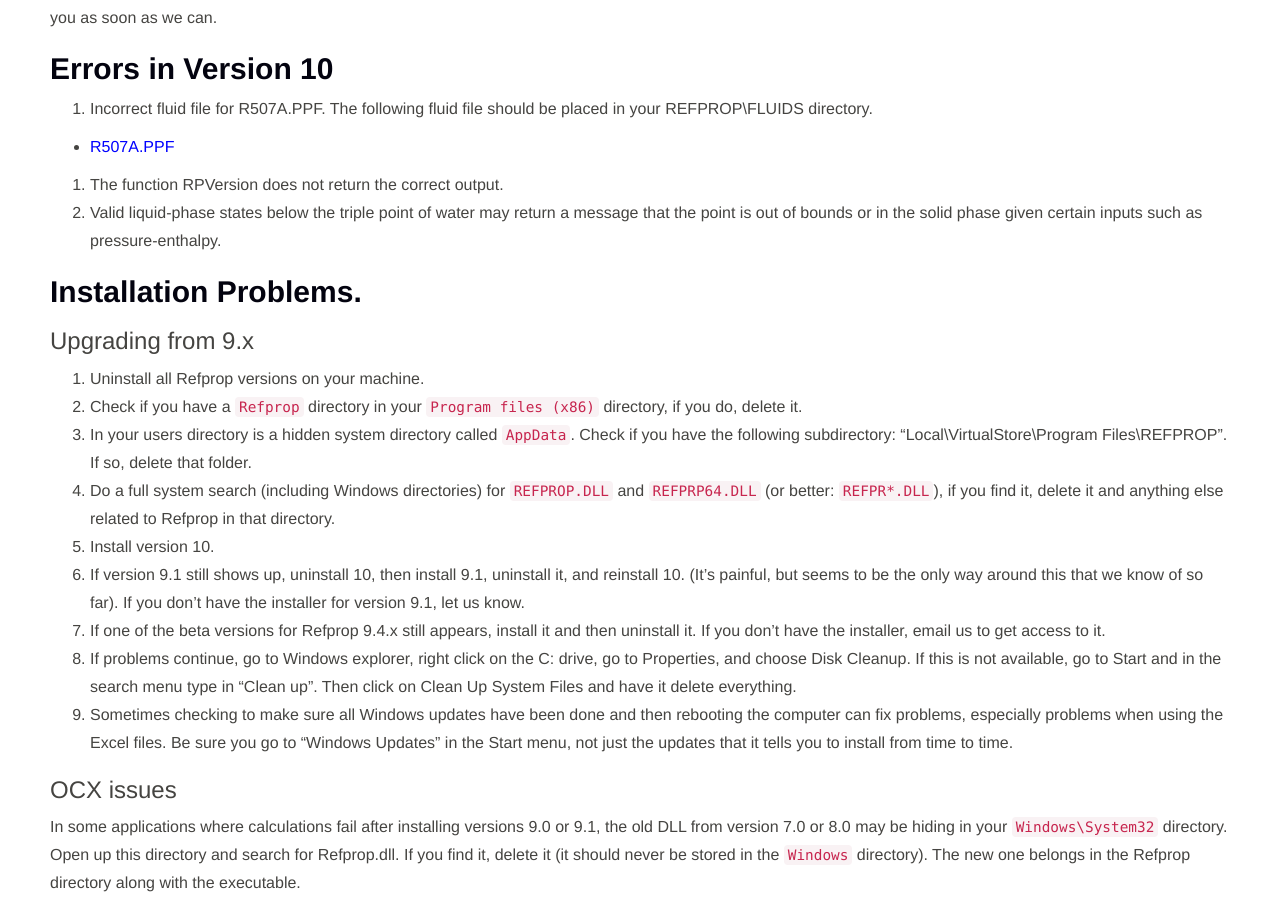
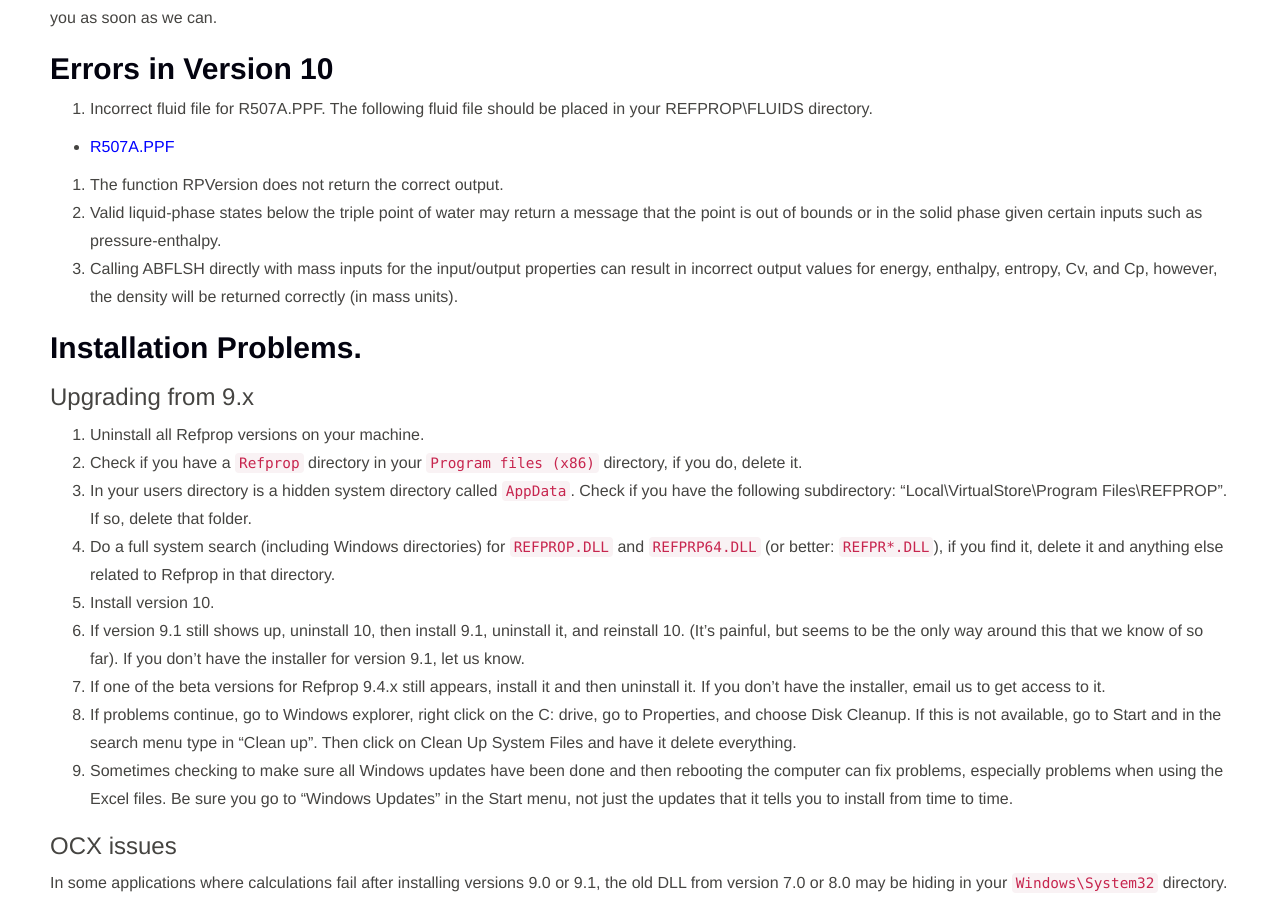
Before and after one commit to usnistgov/REFPROP-docs, a Jekyll site: the page built from index.md, in a window 1280 px wide and 900 px high, scrolled down 1600 px. Built offline with Jekyll 4.4.1, drawn with Linux system fonts in a browser that asks for light colours; nearby versions of some CDN libraries; library files that are not in the unit come from our copies.

Commit message:
Update index.md

```diff
--- a/index.md
+++ b/index.md
@@ -71,6 +71,7 @@
 
 2.  The function RPVersion does not return the correct output.
 3.  Valid liquid-phase states below the triple point of water may return a message that the point is out of bounds or in the solid phase given certain inputs such as pressure-enthalpy.
+4.  Calling ABFLSH directly with mass inputs for the input/output properties can result in incorrect output values for energy, enthalpy, entropy, Cv, and Cp, however, the density will be returned correctly (in mass units).
 
 ## Installation Problems.
 
```
